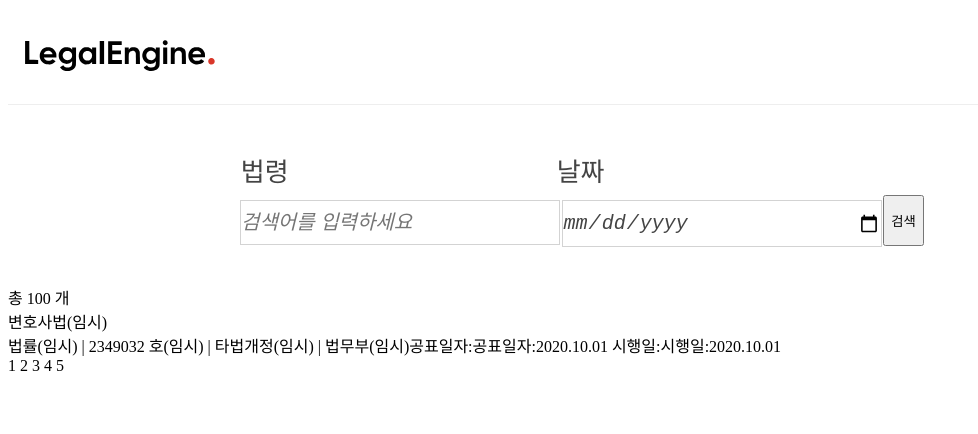
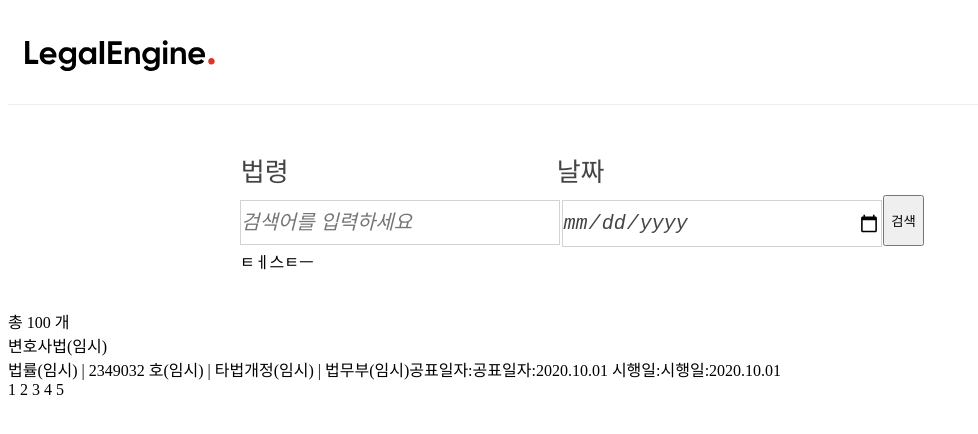
Before and after one commit to tosky1125/legalengine, a React (Create React App) app in the folder client/: page /search in a window 1280 px wide. Shown: the top 434 px of the page, without its empty margins (0-978 px from the left). Built offline with nearby package versions, Linux system fonts and the light colour scheme.

Commit message:
Finally made it to show results in order

```diff
--- a/client/src/components/SearchBar.js
+++ b/client/src/components/SearchBar.js
@@ -86,6 +86,33 @@ class SearchBar extends Component {
       });
   }
 
+  renderSearchResults = () => {
+    const results = this.props.lawlist;
+    if (Object.keys(results).length && results.length) {
+      return (
+        <div className="results-container">
+          {results.map((result) => {
+            return (
+              <>
+                <a key={result.id} href="나중에 넣을 링크">
+                  <h3 className="name">{result.name}</h3>
+                  <span className="type">{result.type}</span>
+                  <span className="number">{result.number}</span>
+                  <span className="admendment">{result.amendment_status}</span>
+                  <span className="ministry">{result.ministry}</span>
+                  <span className="promulgation">
+                    {result.promulgation_date}
+                  </span>
+                  <span className="enforcement">{result.enforcement_date}</span>
+                </a>
+              </>
+            );
+          })}
+        </div>
+      );
+    }
+  };
+
   render() {
     const { searchWord, date } = this.state;
     return (
@@ -117,6 +144,7 @@ class SearchBar extends Component {
             <span className="search-btn">
               <button type="submit">검색</button>
             </span>
+            <div>ㅌㅔ스ㅌㅡ{this.renderSearchResults()}</div>
           </form>
         </div>
       </>
--- a/client/src/components/SearchResult.js
+++ b/client/src/components/SearchResult.js
@@ -14,6 +14,9 @@ class SearchResult extends Component {
   }
 
   //필요 states: 페이지당 표시할 Post 수, 전체 post 데이터, 현재 페이지
+
+  //1.받아온 정보 정렬해 뿌려주기 각자
+  //2.페이지네이션
 
   render() {
     return (
@@ -60,7 +63,6 @@ class SearchResult extends Component {
                   ? "시행일:2020.10.01"
                   : this.props.lawlist[0].enforcement_date}
               </span>
-              <span></span>
             </div>
           </div>
           <div>1 2 3 4 5 </div>
```
